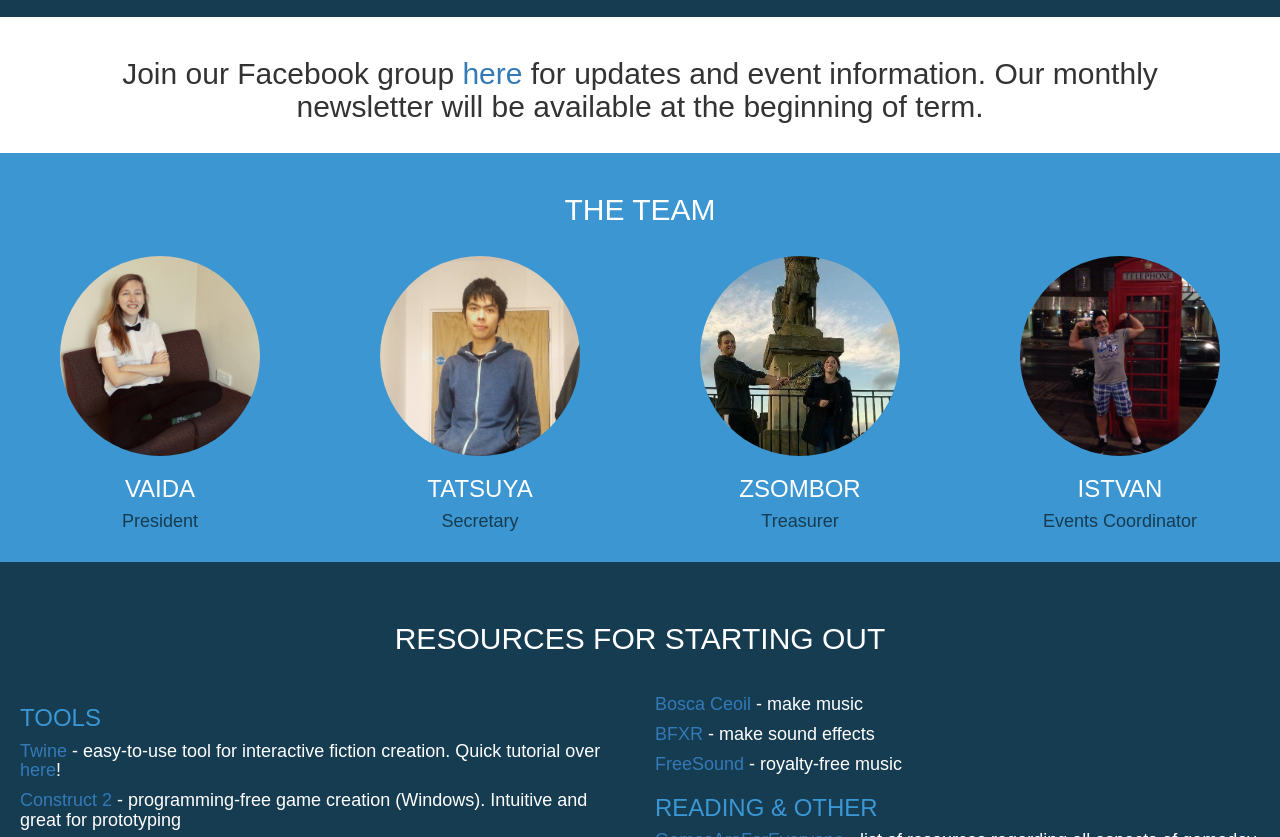
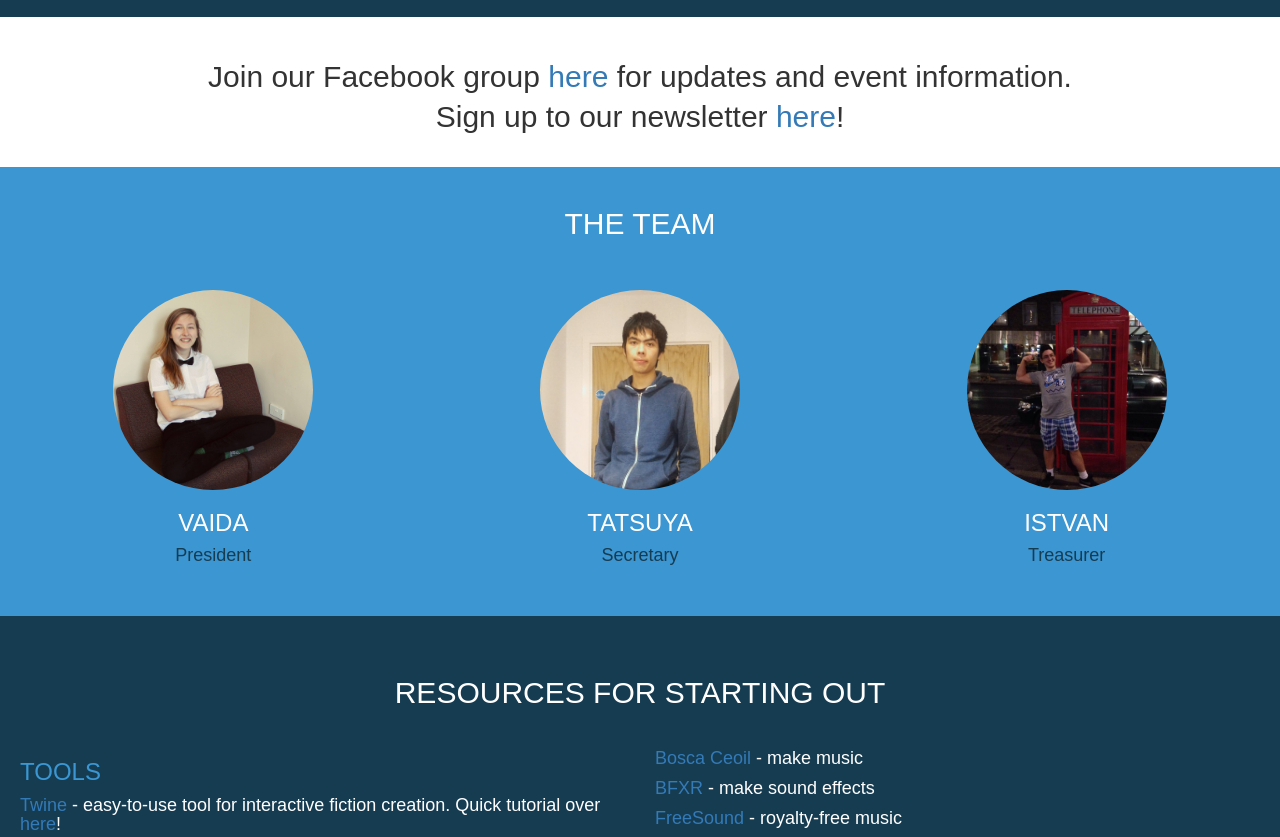
Before and after one commit to vaidap/GameDevSoc, a plain HTML site: page index.html in a window 1280 px wide. Shown: the part 995-1832 px from the top of the page. Drawn offline with nearby package versions, Linux system fonts and the light colour scheme.

Commit message:
newsletter

```diff
--- a/index.html
+++ b/index.html
@@ -5,7 +5,6 @@
   <meta charset="utf-8">
   <meta name="viewport" content="width=device-width, initial-scale=1">
   <link rel="stylesheet" href="http://maxcdn.bootstrapcdn.com/bootstrap/3.3.5/css/bootstrap.min.css">
-  <script src="https://ajax.googleapis.com/ajax/libs/jquery/1.11.3/jquery.min.js"></script>
   <script src="http://maxcdn.bootstrapcdn.com/bootstrap/3.3.5/js/bootstrap.min.js"></script>
   <link rel="stylesheet" href=".\font-awesome-4.6.3\css\font-awesome.min.css">
   <link rel='shortcut icon' href='favicon.ico' type='image/x-icon'/ >
@@ -117,6 +116,35 @@ a:hover {
   top:46px;
 }
 
+/*
+#mailchimp {
+  background:white;
+  color: #163C52;
+  padding: 0px 15px 25px 15px;
+}
+  #mailchimp input {
+     border: medium none;
+    color:white;
+    font-family:"Letter Gothic Std",Arial,sans-serif;
+    font-size: 16px;
+    font-style: italic;
+    margin-bottom: 10px;
+    padding: 8px 10px;
+    width: 300px;
+  }
+    #mailchimp input.email { background: #3B97D3;}
+    #mailchimp input.name { background: #fff}
+    #mailchimp input[type="submit"] {
+      background:#163C52;
+      color: white;
+      cursor: pointer;
+      font-size: 15px;
+      width: 35%;
+      padding: 8px 0;
+
+    }
+      #mailchimp input[type="submit"]:hover {background:#3B97D3;}*/
+
   </style>
 </head>
 <body>
@@ -162,38 +190,47 @@ a:hover {
 	</div>
 
   <div class="container-fluid text-center">
-    <h2 class="toppad" style="padding-right:40px;padding-left:40px;">Join our Facebook group <a href="https://www.facebook.com/groups/gamedevsocedi/">here</a> for updates and event information. Our monthly newsletter will be available at the beginning of term.</h2>
+    <h2 class="toppad" style="padding-right:40px;padding-left:40px;line-height:40px;">Join our Facebook group <a href="https://www.facebook.com/groups/gamedevsocedi/">here</a> for updates and event information. <br/> Sign up to our newsletter <a href="http://space.us14.list-manage2.com/subscribe?u=fef88d16b9f97a5f9fd333b48&id=28e0e8416e">here</a>!</h2>
+
+<!--
+<div id="mailchimp">
+<form action="//space.us14.list-manage.com/subscribe/post?u=fef88d16b9f97a5f9fd333b48&amp;id=28e0e8416e" method="post" id="mc-embedded-subscribe-form" name="mc-embedded-subscribe-form" class="validate" target="_blank" novalidate>
+    <div id="mc_embed_signup_scroll">
+  <h2>Subscribe to our mailing list:</h2>
+  <input type="email" value="enter your email" name="EMAIL" class="required email" id="mce-EMAIL" onfocus="if(this.value==this.defaultValue)this.value='';" onblur="if(this.value=='')this.value=this.defaultValue;" size="30">
+  <div id="mce-responses" class="clear">
+    <div class="response" id="mce-error-response" style="display:none"></div>
+    <div class="response" id="mce-success-response" style="display:none"></div>
+  </div>
+    <div style="position: absolute; left: -5000px;" aria-hidden="true"><input type="text" name="b_fef88d16b9f97a5f9fd333b48_28e0e8416e" tabindex="-1" value=""></div>
+    <input type="submit" value="Subscribe" name="subscribe" id="mc-embedded-subscribe" class="button">
+    </div>
+</form>
+</div>
+-->
   </div>
 
   <div class="container-fluid text-center bluebg">
     <h2 class="white">THE TEAM</h2>
     <div class="row text-center" style="padding-bottom:20px;">
-      <div class="col-sm-3">
+      <div class="col-sm-4">
         <div class="circle center-block" style="background-image:url('vaida.jpg'); background-size:200px 200px;">
           </div>
           <h3>VAIDA</h3>
           <h4 class="darkblue">President</h4>
         </div>
 
-        <div class="col-sm-3">
+        <div class="col-sm-4">
         <div class="circle center-block" style="background-image:url('tatsuya.jpg'); background-size:200px 200px;">
           </div>
           <h3>TATSUYA</h3>
           <h4 class="darkblue">Secretary</h4>
         </div>
-
-        <div class="col-sm-3">
-        <div class="circle center-block" style="background-image:url('zsombor.jpg'); background-size:200px 200px; background-position:left;">
-          </div>
-          <h3>ZSOMBOR</h3>
-          <h4 class="darkblue">Treasurer</h4>
-        </div>
-
-        <div class="col-sm-3">
+        <div class="col-sm-4">
         <div class="circle center-block" style="background-image:url('istvan.jpg'); background-size:200px 200px; background-position:left;">
           </div>
           <h3>ISTVAN</h3>
-          <h4 class="darkblue">Events Coordinator</h4>
+          <h4 class="darkblue">Treasurer</h4>
         </div>
       </div>
   </div>
```
